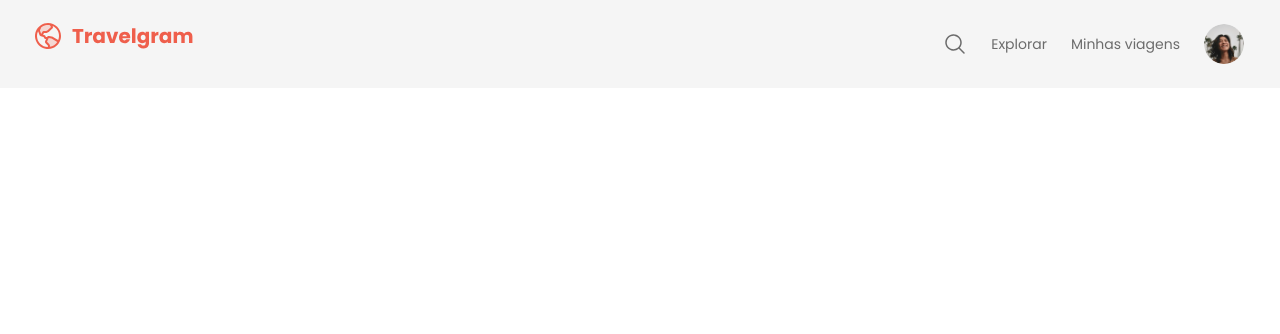
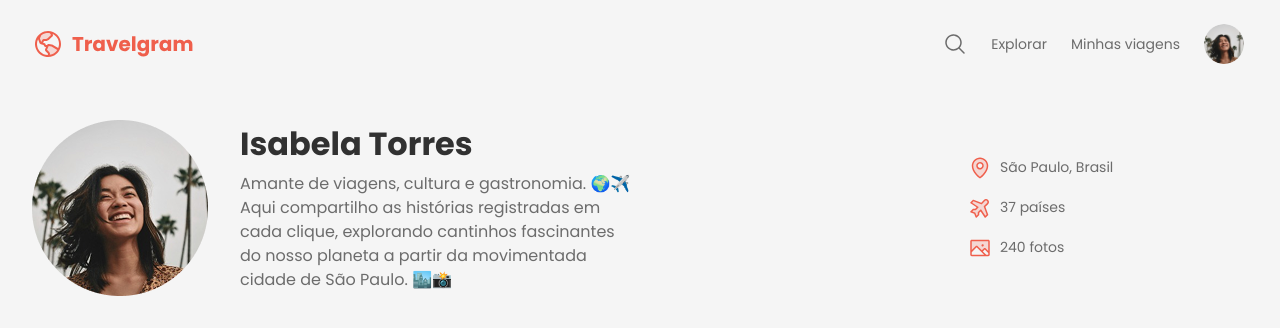
Before and after one commit to portugalv7/Travelgram_HTML-CSS, a plain HTML site: page index.html in a window 1280 px wide. Drawn offline with Linux system fonts and the light colour scheme.

Commit message:
Cone header

```diff
--- a/index.html
+++ b/index.html
@@ -15,6 +15,7 @@
 <body>
   <header class="bg-surface-color">
       <nav class="container">
+        <!--
           <a href="#" id="logo">
           <img src="assets/logo.svg" alt="Logomarca do Travelgram">
         </a>
@@ -28,7 +29,55 @@
             <img src="assets/profile.png" alt="Imagem de perfil do usuário">
           </a>
         </div>
+        **** Não é uma boa prática de desenvolvimento. Listas de links devem ser criadas com elementos de lista, ul e li, para melhorar a o uso de leitores de tela que privilegiem a acessibilidade, a semantica e o ranqueamento em motores de busca. Abaixo, a maneira correta. ****
+        -->
+        <a href="#" id="logo">
+          <img src="assets/logo.svg" alt="Logomarca do Travelgram">
+        </a>
+        <ul id="menu">
+          <li>
+            <a href="#" id="search">
+              <img src="assets/icons/MagnifyingGlass.svg" alt="Ícone de pesquisa">
+            </a>
+          </li>
+          <li>
+            <a href="#">Explorar</a>
+          </li>
+          <li>
+            <a href="#">Minhas viagens</a>
+          </li>
+          <li>
+            <a href="#" id="profile">
+              <img src="assets/profile.png" alt="Imagem de perfil do usuário">
+            </a>
+          </li>
       </nav>
+      <div id="about" class="container">
+        <div id="info">
+          <img src="assets/profile.png" alt="Imagem de perfil do usuário">
+          <div id="about-text">
+            <h1>Isabela Torres</h1>
+            <p>
+              Amante de viagens, cultura e gastronomia. 🌍✈️
+              Aqui compartilho as histórias registradas em cada clique, explorando cantinhos fascinantes do nosso planeta a partir da movimentada cidade de São Paulo. 🏙️📸
+            </p>
+          </div>
+        </div>
+        <ul>
+          <li>
+            <img src="assets/icons/MapPin.svg" alt="Ícone de localização">
+            <span>São Paulo, Brasil</span>
+          </li>
+          <li>
+            <img src="assets/icons/AirplaneTilt.svg" alt="Ícone de avião">
+            <span>37 países</span>
+          </li>
+          <li>
+            <img src="assets/icons/Image.svg" alt="Ícone de imagem">
+            <span>240 fotos</span>
+          </li>
+        </ul>
+      </div>
   </header>
 </body>
 </html>
--- a/styles/global.css
+++ b/styles/global.css
@@ -27,6 +27,10 @@ body {
   font: var(--text-md);
 }
 
+ul {
+  list-style: none;
+}
+
 a {
   text-decoration: none;
   color: inherit;
--- a/styles/index.css
+++ b/styles/index.css
@@ -5,9 +5,14 @@ nav {
   display: flex;
   justify-content: space-between;
 
-  padding: 20px;
+  padding: 20px 0;
 
   line-height: 0;
+}
+
+#logo{
+  display: flex;
+  align-items: center;
 }
 
 #menu {
@@ -30,3 +35,54 @@ nav {
 .bg-surface-color {
   background-color: var(--surface-color);
 }
+
+#about {
+  display: flex;
+  justify-content: space-between;
+
+  padding-top: 32px;
+  padding-bottom: 32px;
+}
+
+#info {
+  display: flex;
+  align-items: middle ;
+  gap: 32px;
+}
+
+#about-text {
+  max-width: 400px;
+  display: flex;
+  flex-direction: column;
+  margin: 4px 0;
+}
+
+#about-text h1 {
+  font: var(--text-lg);
+  color: var(--text-primary);
+
+  margin-bottom: 8px;
+}
+
+#about-text p {
+  font: var(--text);
+  color: var(--text-secondary);
+}
+
+#about ul {
+  display: flex;
+  flex-direction: column;
+  gap: 16px;
+
+  justify-content: center;
+  min-width: 280px;
+}
+
+#about ul li {
+  display: flex;
+  align-items: center;
+  gap: 8px;
+
+  font: var(--text-md);
+  color: var(--text-secondary);
+}
```
Lines whose indentation alone changed are shown as unchanged.
